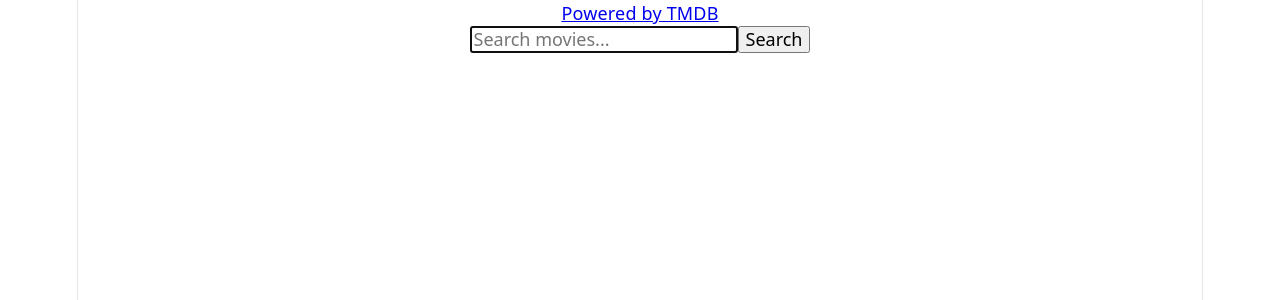
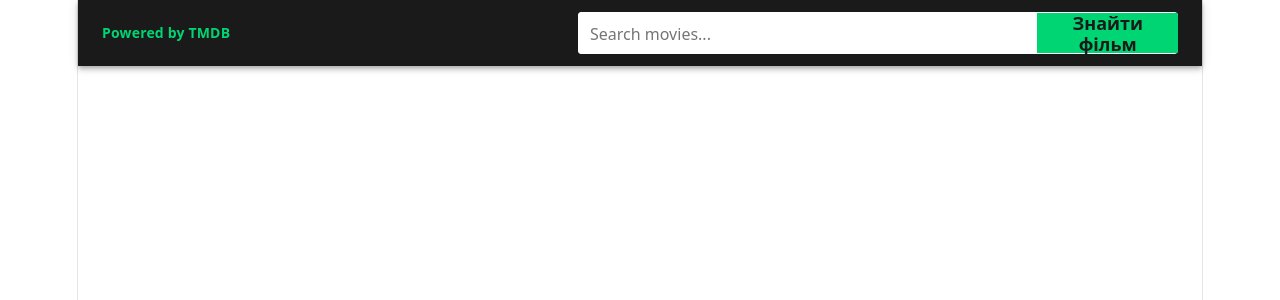
Before and after one commit to AllaP47/03-react-movies, a React (Vite) app: page / in a window 1280 px wide. Shown: the top 300 px of the page. Built offline with nearby package versions, Linux system fonts and the light colour scheme; no server answers.

Commit message:
add message

```diff
--- a/src/App.tsx
+++ b/src/App.tsx
@@ -1,7 +1,7 @@
 import { useState } from 'react';
 import { Toaster, toast } from 'react-hot-toast';
 import SearchBar from './components/SearchBar/SearchBar';
-import MovieGrid from './components/MovieGrid/MovieGrid';
+import MovieList from './components/MovieGrid/MovieList';
 import Loader from './components/Loader/Loader';
 import ErrorMessage from './components/ErrorMessage/ErrorMessage';
 import MovieModal from './components/MovieModal/MovieModal';
@@ -42,22 +42,17 @@ const App = () => {
  return (
   <div>
     <Toaster position="top-right" reverseOrder={false} />
-
     <SearchBar onSubmit={handleSearch} />
 
     <main>
-
       {isError && <ErrorMessage />}
-
-
       {isLoading && <Loader />}
 
 
       {movies.length > 0 && !isLoading && (
-          <MovieGrid movies={movies} onSelect={setSelectedMovie} />
+        <MovieList movies={movies} onSelect={setSelectedMovie} />
       )}
     </main>
-
 
     {selectedMovie && (
       <MovieModal
--- a/src/components/MovieGrid/MovieGrid.module.css
+++ b/src/components/MovieGrid/MovieGrid.module.css
@@ -0,0 +1,39 @@
+.grid {
+  display: grid;
+  grid-template-columns: repeat(auto-fill, minmax(200px, 1fr));
+  gap: 20px;
+  padding: 20px;
+  list-style: none;
+  margin: 0;
+}
+
+.card {
+  cursor: pointer;
+  transition: transform 250ms ease-in-out;
+  background-color: #f3f3f3;
+  border-radius: 8px;
+  overflow: hidden;
+  height: 100%;
+  display: flex;
+  flex-direction: column;
+}
+
+.card:hover {
+  transform: scale(1.03);
+}
+
+.image {
+  width: 100%;
+  height: 300px;
+  object-fit: cover;
+  display: block;
+}
+
+.title {
+  padding: 10px;
+  font-size: 16px;
+  text-align: center;
+  margin: 0;
+  color: #333;
+  flex-grow: 1;
+}
--- a/src/components/MovieGrid/MovieGrid.tsx
+++ /dev/null
@@ -1,29 +0,0 @@
-import type  { Movie } from '../../types/movie';
-import styles from './MovieGrid.module.css';
-
-interface MovieGridProps {
-  movies: Movie[];
-  onSelect: (movie: Movie) => void;
-}
-
-const MovieGrid = ({ movies, onSelect }: MovieGridProps) => {
-  return (
-    <ul className={styles.grid}>
-      {movies.map((movie) => (
-        <li key={movie.id} onClick={() => onSelect(movie)}>
-          <div className={styles.card}>
-            <img
-              className={styles.image}
-              src={`https://tmdb.org{movie.poster_path}`}
-              alt={movie.title}
-              loading="lazy"
-            />
-            <h2 className={styles.title}>{movie.title}</h2>
-          </div>
-        </li>
-      ))}
-    </ul>
-  );
-};
-
-export default MovieGrid;
--- /dev/null
+++ b/src/components/MovieGrid/MovieList.tsx
@@ -0,0 +1,35 @@
+import type { Movie } from '../../types/movie';
+import styles from './MovieGrid.module.css';
+
+interface MovieListProps {
+  movies: Movie[];
+  onSelect: (movie: Movie) => void;
+}
+
+const MovieList = ({ movies, onSelect }: MovieListProps) => {
+  return (
+    <ul className={styles.grid}>
+      {movies.map((movie) => {
+        // Формуємо ПРАВИЛЬНУ адресу: домен image + розмір w500 + шлях файлу
+        const finalUrl = movie.poster_path
+          ? "https://tmdb.org" + movie.poster_path
+          : "https://placeholder.com";
+
+        return (
+          <li key={movie.id} onClick={() => onSelect(movie)}>
+            <div className={styles.card}>
+              <img
+                className={styles.image}
+                src={finalUrl}
+                alt={movie.title}
+              />
+              <h2 className={styles.title}>{movie.title}</h2>
+            </div>
+          </li>
+        );
+      })}
+    </ul>
+  );
+};
+
+export default MovieList;
--- a/src/components/SearchBar/SearchBar.module.css
+++ b/src/components/SearchBar/SearchBar.module.css
@@ -0,0 +1,78 @@
+.header {
+  top: 0;
+  left: 0;
+  position: sticky;
+  z-index: 1100;
+  display: flex;
+  justify-content: center;
+  align-items: center;
+  min-height: 64px;
+  padding: 12px 24px;
+  color: #fff;
+  background-color: #1a1a1a;
+  box-shadow:
+    0px 2px 4px -1px rgba(0, 0, 0, 0.2),
+    0px 4px 5px 0px rgba(0, 0, 0, 0.14),
+    0px 1px 10px 0px rgba(0, 0, 0, 0.12);
+}
+
+.container {
+  display: flex;
+  align-items: center;
+  justify-content: space-between;
+  width: 100%;
+  max-width: 1200px;
+}
+
+.link {
+  color: #00d573;
+  text-decoration: none;
+  font-weight: bold;
+  font-size: 14px;
+  transition: opacity 250ms cubic-bezier(0.4, 0, 0.2, 1);
+}
+
+.link:hover {
+  opacity: 0.8;
+}
+
+.form {
+  display: flex;
+  align-items: center;
+  width: 100%;
+  max-width: 600px;
+  background-color: #fff;
+  border-radius: 4px;
+  overflow: hidden;
+}
+
+.input {
+  display: inline-block;
+  width: 100%;
+  font: inherit;
+  font-size: 18px;
+  border: none;
+  outline: none;
+  padding: 8px 12px;
+}
+
+.input::placeholder {
+  font: inherit;
+  font-size: 16px;
+}
+
+.button {
+  display: inline-block;
+  height: 40px;
+  padding: 0 20px;
+  border: none;
+  background-color: #00d573;
+  color: #1a1a1a;
+  font-weight: bold;
+  cursor: pointer;
+  transition: background-color 250ms cubic-bezier(0.4, 0, 0.2, 1);
+}
+
+.button:hover {
+  background-color: #00b362;
+}
--- a/src/components/SearchBar/SearchBar.tsx
+++ b/src/components/SearchBar/SearchBar.tsx
@@ -23,7 +23,7 @@ const SearchBar = ({ onSubmit }: SearchBarProps) => {
         </a>
         <form action={handleAction} className={styles.form}>
           <input className={styles.input} type="text" name="query" autoComplete="off" placeholder="Search movies..." autoFocus />
-          <button className={styles.button} type="submit">Search</button>
+          <button className={styles.button} type="submit">Знайти фільм</button>
         </form>
       </div>
     </header>
--- a/src/services/movieService.ts
+++ b/src/services/movieService.ts
@@ -1,18 +1,18 @@
-import axios from 'axios';
-import type { TmdbResponse } from '../types/movie';
-
-const API_TOKEN = import.meta.env.VITE_TMDB_TOKEN;
-
-const instance = axios.create({
-  baseURL: 'https://themoviedb.org',
-  headers: {
-    Authorization: `Bearer ${API_TOKEN}`,
-  },
-});
+import axios from "axios";
+import type { TmdbResponse } from "../types/movie";
 
 export const fetchMovies = async (query: string): Promise<TmdbResponse> => {
-  const { data } = await instance.get<TmdbResponse>('/search/movie', {
-    params: { query, language: 'uk-UA' },
-  });
+  const { data } = await axios.get<TmdbResponse>(
+    "https://api.themoviedb.org/3/search/movie",
+    {
+      params: {
+        api_key: "75033fc5962145187a41ec4f7c671e3f",
+        query: query,
+        include_adult: false,
+        language: "uk-UA",
+        page: 1,
+      },
+    },
+  );
   return data;
 };
```
Also changed, not shown: 1 other file (tests, documents, lock files or other folders). Lines whose indentation alone changed are shown as unchanged.
